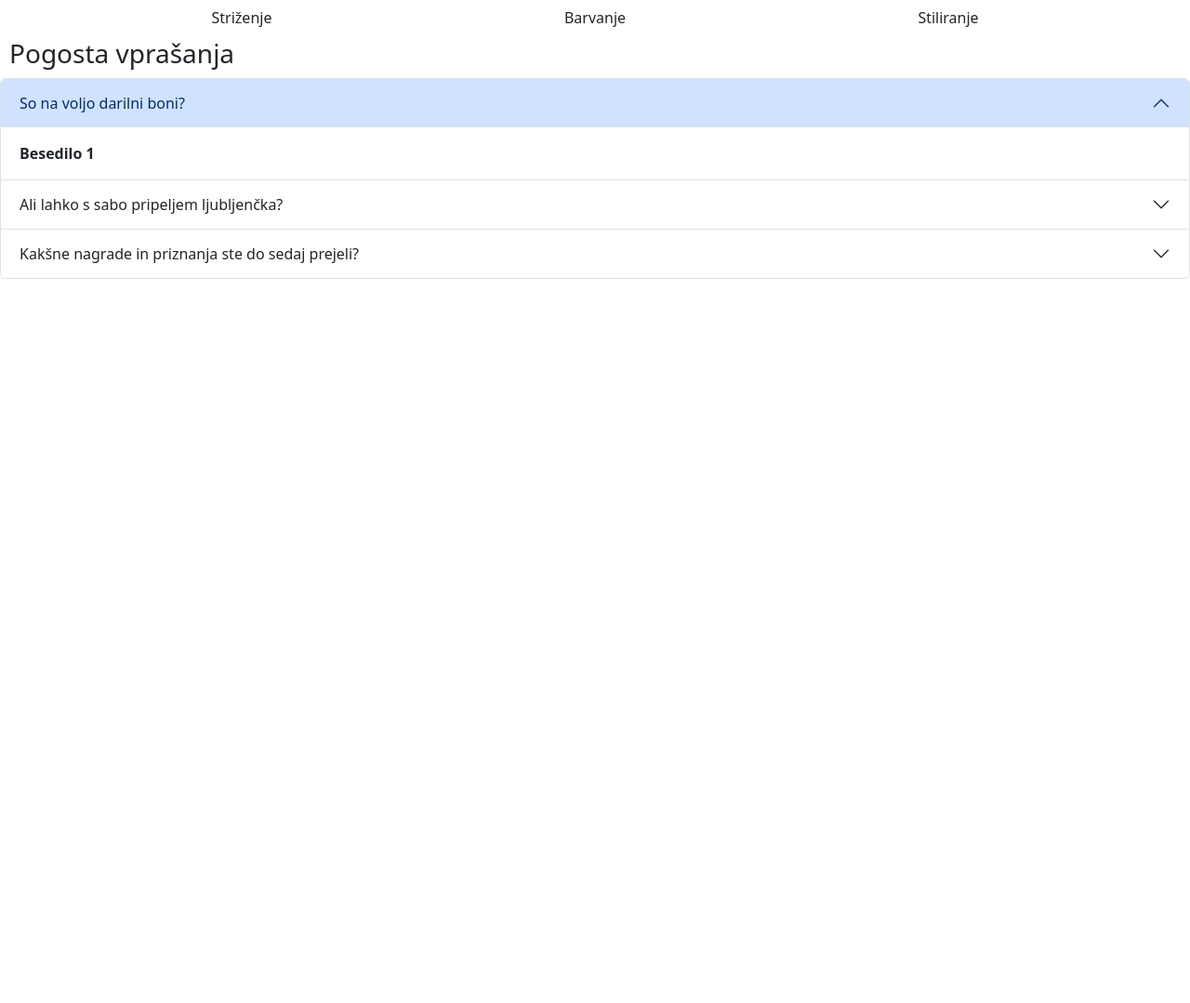
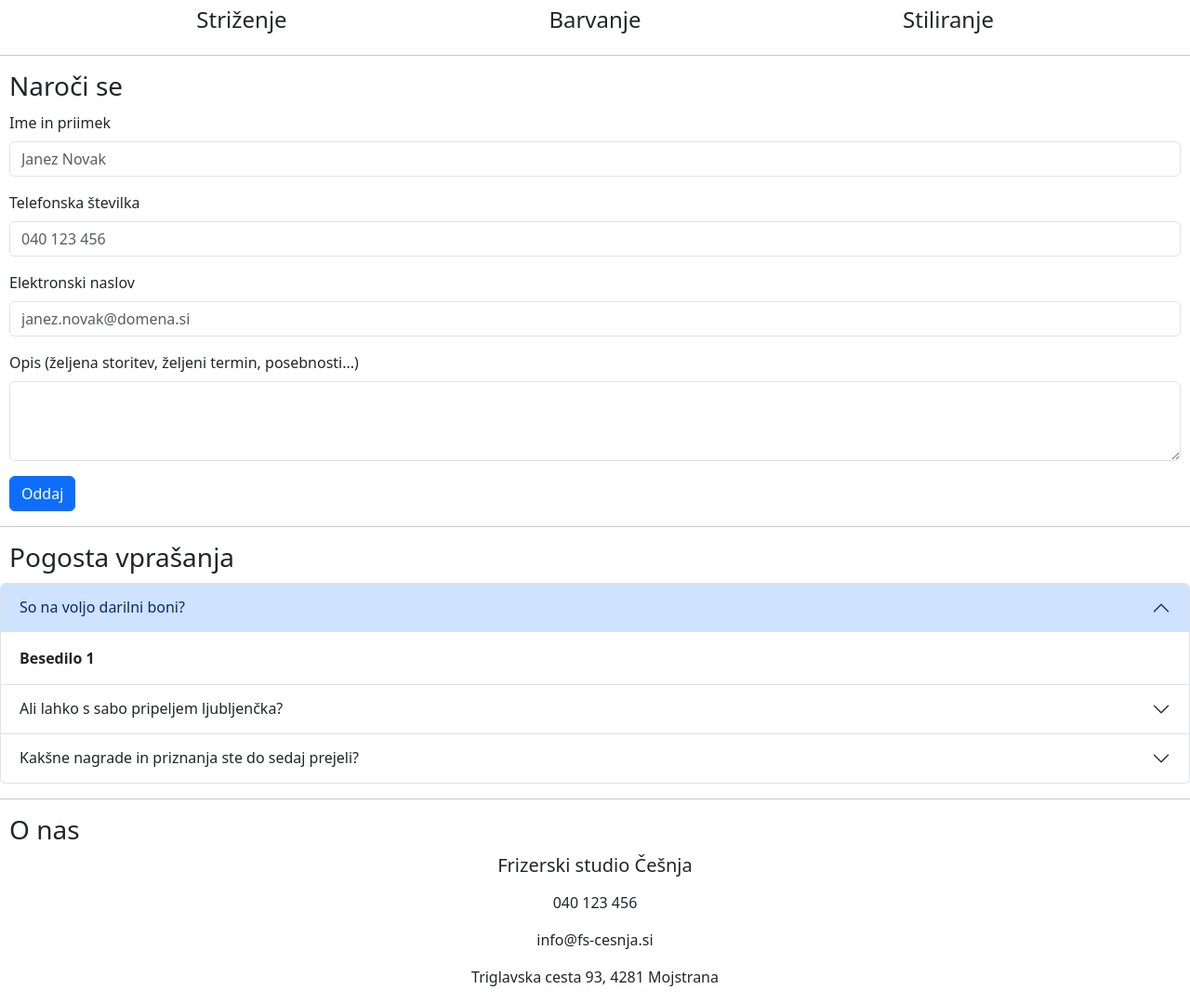
Before and after one commit to 97nejc/Frizerski-salon, a plain HTML site: page index.html in a window 1280 px wide. Shown: the part 1063-2142 px from the top of the page at 93% size. Before the commit the page ends 1363 px from the top, so only its background shows below. Drawn offline with nearby package versions, Linux system fonts and the light colour scheme.

Commit message:
Update index.html
Dodan kontakt in ostali elementi

```diff
--- a/index.html
+++ b/index.html
@@ -63,16 +63,38 @@
   <div class="container text-center">
     <div class="row">
       <div class="col">
-        Striženje
+        <h4>Striženje</h4>
       </div>
       <div class="col">
-        Barvanje
+        <h4>Barvanje</h4>
       </div>
       <div class="col">
-        Stiliranje
+        <h4>Stiliranje</h4>
       </div>
     </div>
   </div>
+  <hr>
+  <h3 class="razmik color-main">Naroči se</h3>
+  <div class="razmik">
+    <div class="mb-3">
+      <label for="exampleFormControlInput1" class="form-label">Ime in priimek</label>
+      <input type="email" class="form-control" placeholder="Janez Novak">
+    </div>
+    <div class="mb-3">
+      <label for="exampleFormControlInput1" class="form-label">Telefonska številka</label>
+      <input type="email" class="form-control" placeholder="040 123 456">
+    </div>
+    <div class="mb-3">
+      <label for="exampleFormControlInput1" class="form-label">Elektronski naslov</label>
+      <input type="email" class="form-control" id="exampleFormControlInput1" placeholder="janez.novak@domena.si">
+    </div>
+    <div class="mb-3">
+      <label for="exampleFormControlTextarea1" class="form-label">Opis (željena storitev, željeni termin, posebnosti...)</label>
+      <textarea class="form-control" id="exampleFormControlTextarea1" rows="3"></textarea>
+    </div>
+    <button type="submit" class="btn btn-primary">Oddaj</button>
+  </div>
+  <hr>
   <h3 class="razmik color-main">Pogosta vprašanja</h3>
   <div class="accordion" id="accordionExample">
     <div class="accordion-item">
@@ -112,5 +134,18 @@
       </div>
     </div>
 </div>
+  <hr>
+  <h3 class="razmik color-main">O nas</h3>
+  <div class="container text-center">
+    <div class="row">
+      <div class="col">
+        <h5>Frizerski studio Češnja</h5>
+        <p></p>
+        <p>040 123 456</p>
+        <p>info@fs-cesnja.si</p>
+        <p>Triglavska cesta 93, 4281 Mojstrana</p>
+      </div>
+    </div>
+  </div>
 </body>
 </html>
```
